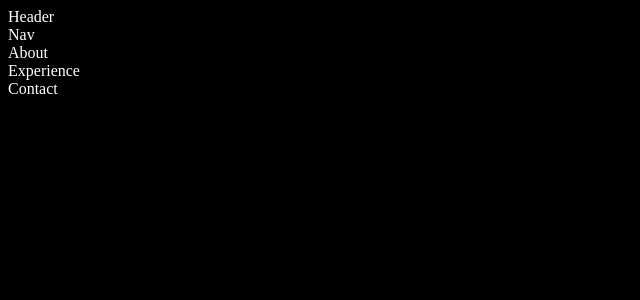
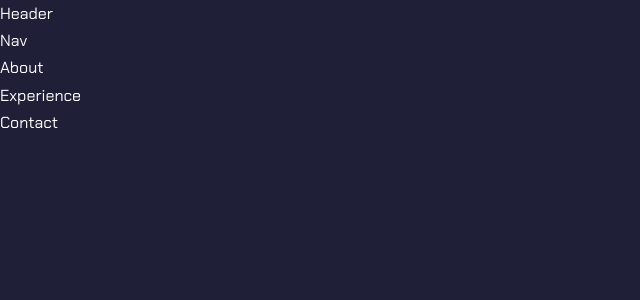
Before and after one commit to Jaydosh/react-portfolio-website, a React (Create React App) app in the folder react-portfolio-website-1/: page / in a window 1280 px wide. Shown: the top 300 px of the page, without its empty margins (0-640 px from the left). Built offline with nearby package versions, Linux system fonts and the light colour scheme.

Commit message:
Adding elements to index.css

```diff
--- a/react-portfolio-website-1/src/index.css
+++ b/react-portfolio-website-1/src/index.css
@@ -1,4 +1,40 @@
-body {
-    background: black;
-    color: white;
+@import url('https://fonts.googleapis.com/css2?family=Chakra+Petch:wght@300;400;500;600&display=swap');
+
+
+* {
+    margin: 0;
+    padding: 0;
+    border: 0;
+    outline: 0;
+    box-sizing: border-box;
+    list-style: none;
+    text-decoration: none;
 }
+
+:root {
+    --color-bg: #1f1f38;
+    --color-bg-variant: #2c2c6c;
+    --color-primary: #4bd5ff;
+    --color-primary-variant: rgba(77,181,255,0.4);
+    --color-white: #fff;
+    --color-light: rgba(255,255,255,0.6);
+
+    --container-width-lg: 75%;
+    --container-width-md: 86%;
+    --container0-width-sm: 90%;
+}
+
+html {
+    scroll-behavior: smooth;
+}
+
+::-webkit-scrollbar {
+    display: none;
+}
+
+body{
+    font-family: 'Chakra Petch', sans-serif;
+    background: var(--color-bg);
+    color: var(--color-white);
+    line-height: 1.7;
+}/*https://youtu.be/G-Cr00UYokU?t=2132*/
```
